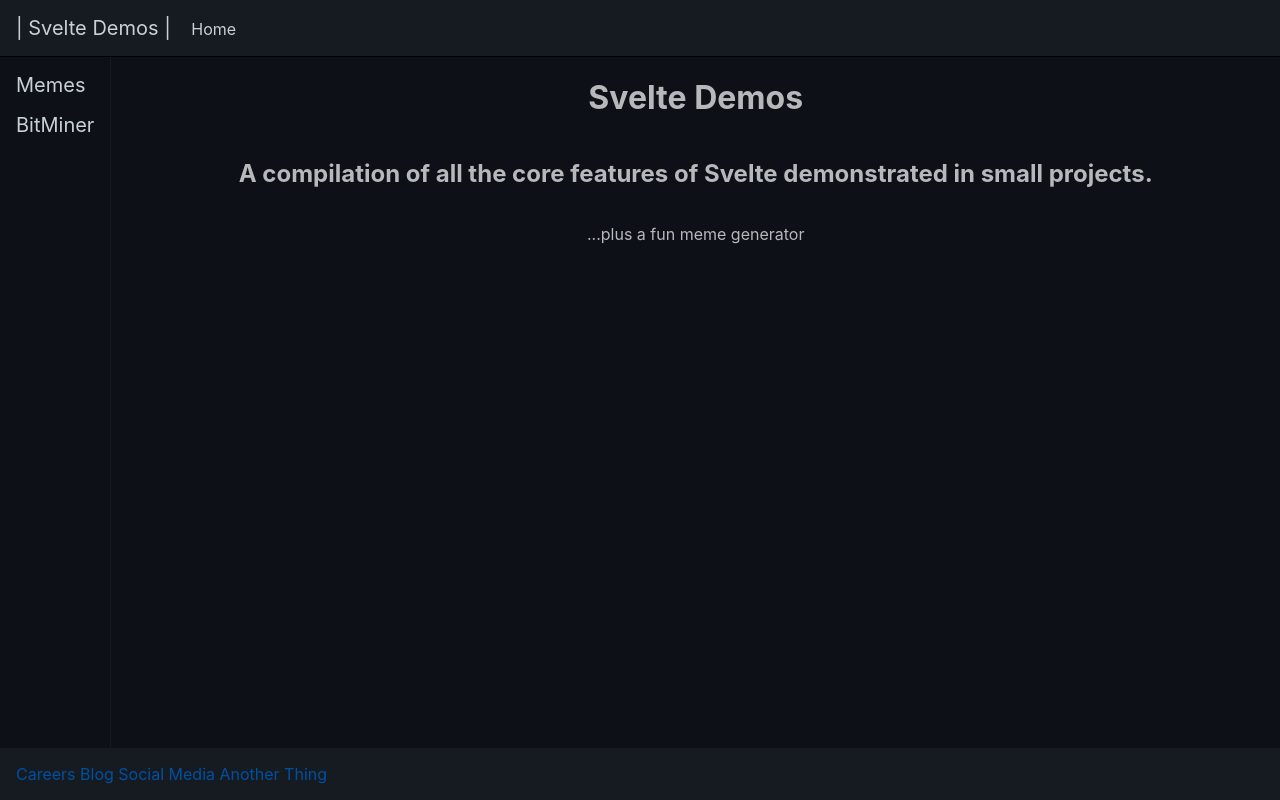
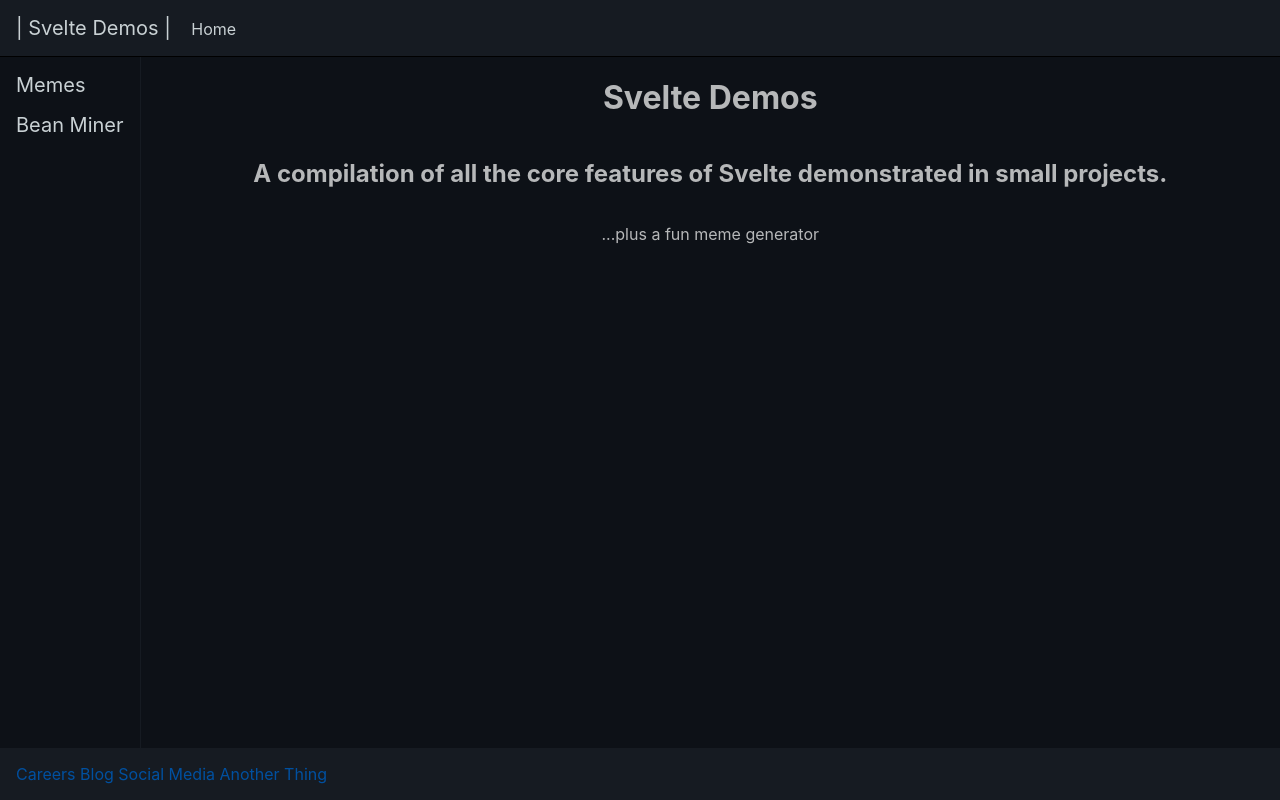
Before and after one commit to matthufft/firstProject, a Svelte app: page / in a window 1280 px wide. Built offline with nearby package versions, Linux system fonts and the light colour scheme.

Commit message:
updates sidebar

```diff
--- a/src/Sidebar.svelte
+++ b/src/Sidebar.svelte
@@ -5,7 +5,7 @@
 
 <div id="sidebar">
     <a href="#/memes">Memes</a>
-    <a href="#/bitminer">BitMiner</a>
+    <a href="#/bitminer">Bean Miner</a>
 </div>
 
 
@@ -27,6 +27,7 @@
         font-size: 20px;
         color: #c9d1d4;
         margin-bottom: 1rem;
+        white-space: nowrap;
     }
 
     #sidebar a:hover {
```
Also changed, not shown: src/pages/Checklist.svelte (added).
